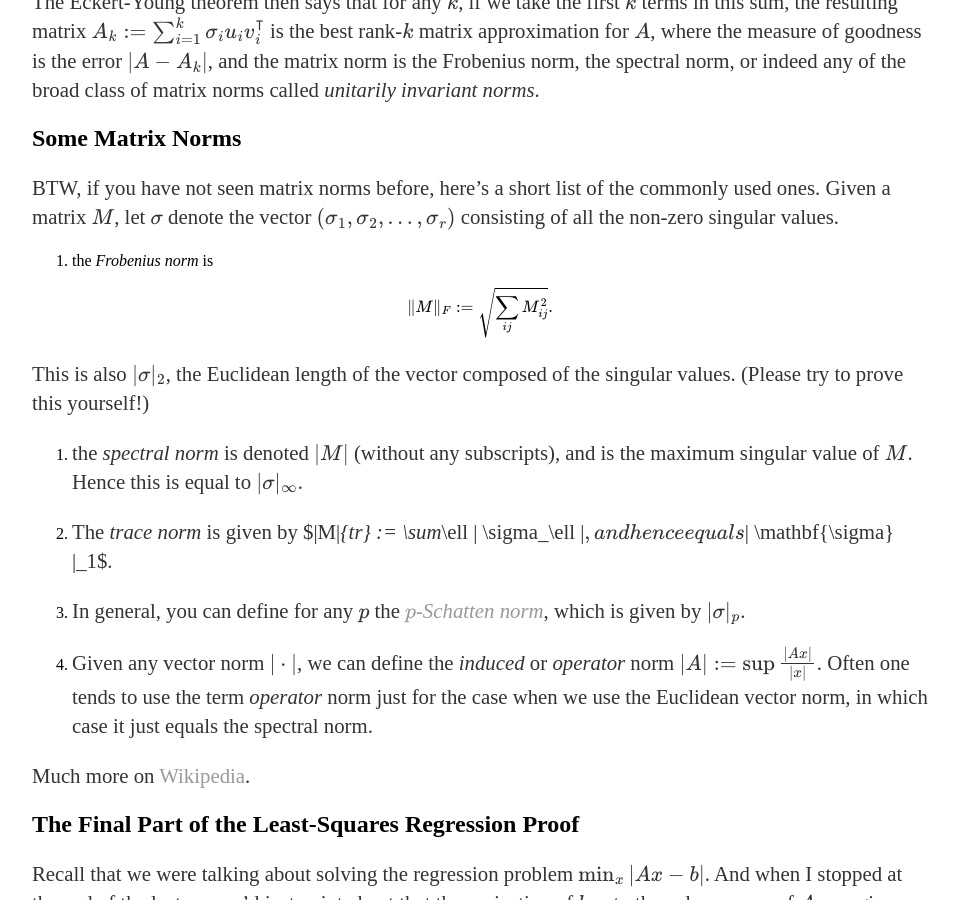
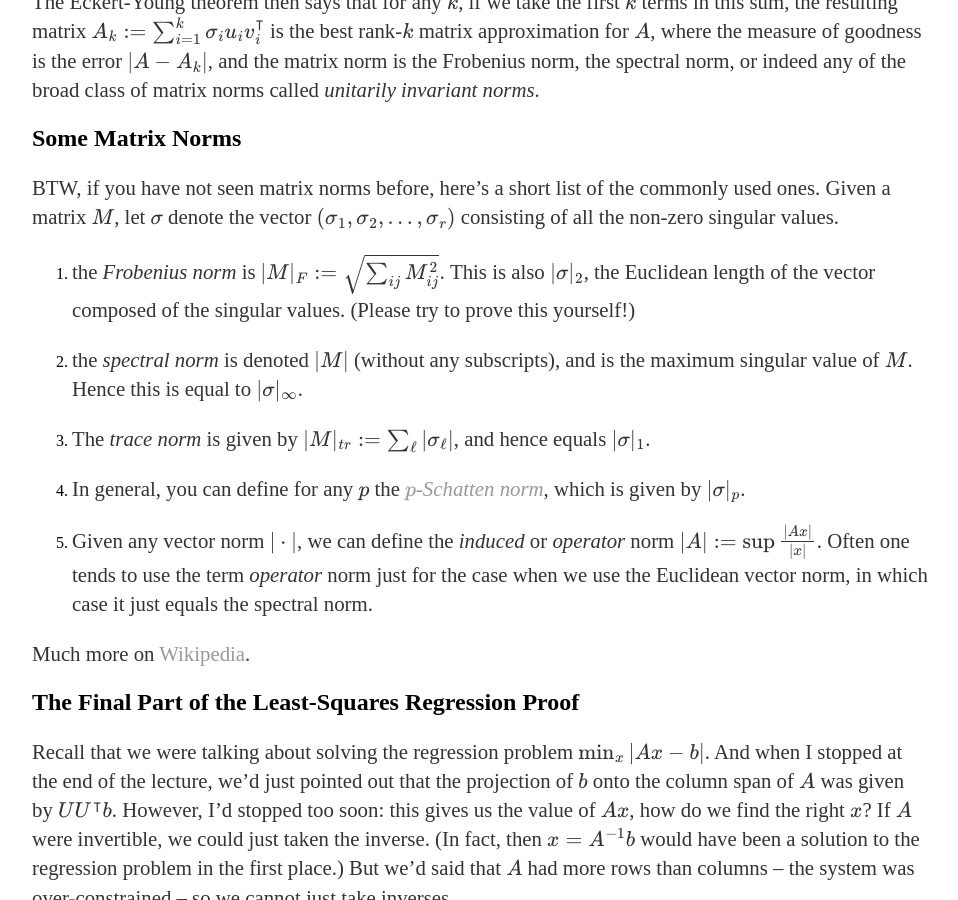
Before and after one commit to cmualgos/cmualgos.github.io, a Jekyll site: the page built from _posts/2018-09-21-svd.md, in a window 1280 px wide and 900 px high, scrolled down 454 px. Shown: the whole window, without its empty margins (160-1118 px from the left). Built offline with Jekyll 4.4.1, drawn with Linux system fonts in a browser that asks for light colours; formulas are drawn with MathJax 3.

```diff
--- a/_posts/2018-09-21-svd.md
+++ b/_posts/2018-09-21-svd.md
@@ -27,10 +27,7 @@ the commonly used ones. Given a matrix $M$, let $\mathbf{\sigma}$ denote
 the vector $(\sigma_1, \sigma_2, \ldots, \sigma_r)$ consisting of all
 the non-zero singular values.
 
-1. the _Frobenius norm_ is
-
-$$\|M\|_F := \sqrt{\sum_{ij} M_{ij}^2}. $$
-
+1. the _Frobenius norm_ is $\|M\|\_F := \sqrt{\sum_{ij} M_{ij}^2}. $
 This is also $\|\mathbf{\sigma}\|_2$, the Euclidean length of the
 vector composed of the singular values. (Please try to prove this
 yourself!)
@@ -39,7 +36,7 @@ yourself!)
 is the maximum singular value of $M$. Hence this is equal to
 $\|\mathbf{\sigma}\|_\infty$.
 
-3. The _trace norm_ is given by $\|M\|_{tr} := \sum_\ell | \sigma_\ell |$, and
+3. The _trace norm_ is given by $\|M\|\_{tr} := \sum\_\ell | \sigma_\ell |$, and
 hence equals $\| \mathbf{\sigma} \|_1$.
 
 4. In general, you can define for any $p$ the [_$p$-Schatten norm_](https://en.wikipedia.org/wiki/Schatten_norm), which is given by $\|\mathbf{\sigma}\|_p$.
```
